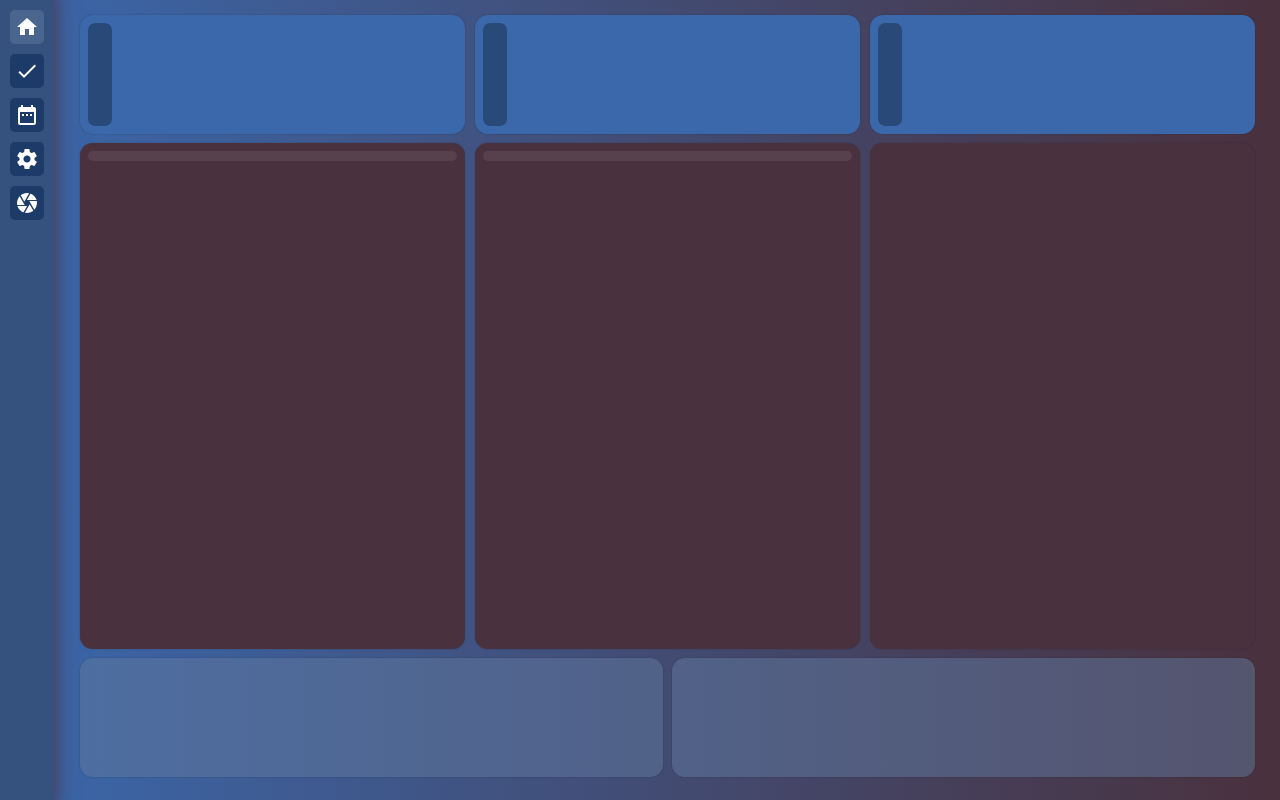
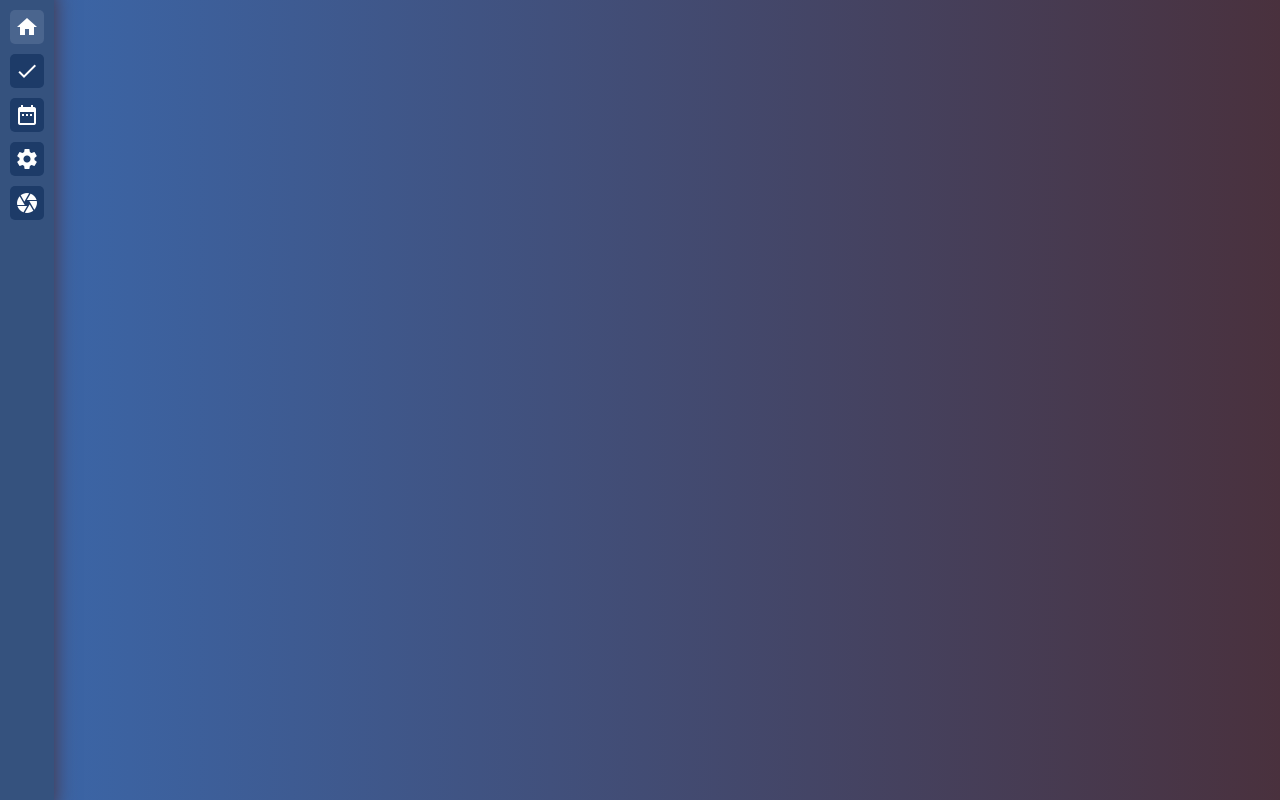
Before and after one commit to devinsburke/standza, an Electron app: page index.html in a window 1280 px wide. Drawn offline with nearby package versions, Linux system fonts and the light colour scheme.

Commit message:
removed hard coded dom nodes

```diff
--- a/index.html
+++ b/index.html
@@ -19,22 +19,7 @@
         </div>
         <div id="content-container">
             <div id="home">
-                <div id="visualization-container">
-                    <div class="ban-container">
-                        <viz class="ban" id="hoursStanding"></viz>
-                        <viz class="ban" id="hoursWorked"></viz>
-                        <viz class="ban" id="hoursLeftToEOD"></viz>
-                    </div>
-                    <div class="graph-container">
-                        <viz class="donut" id="workProgress"></viz>
-                        <viz class="donut" id="standProgress"></viz>
-                        <viz class="bar" id="breaksTaken"></viz>
-                    </div>
-                    <div class="timeline-container">
-                        <viz class="state" id="stateTimer"></viz>
-                        <viz class="clock" id="currentTime"></viz>
-                    </div>
-                </div>
+                <div id="visualization-container"></div>
             </div>
             <div id="progress">
                 <h1>Goal Progress</h1>
```
